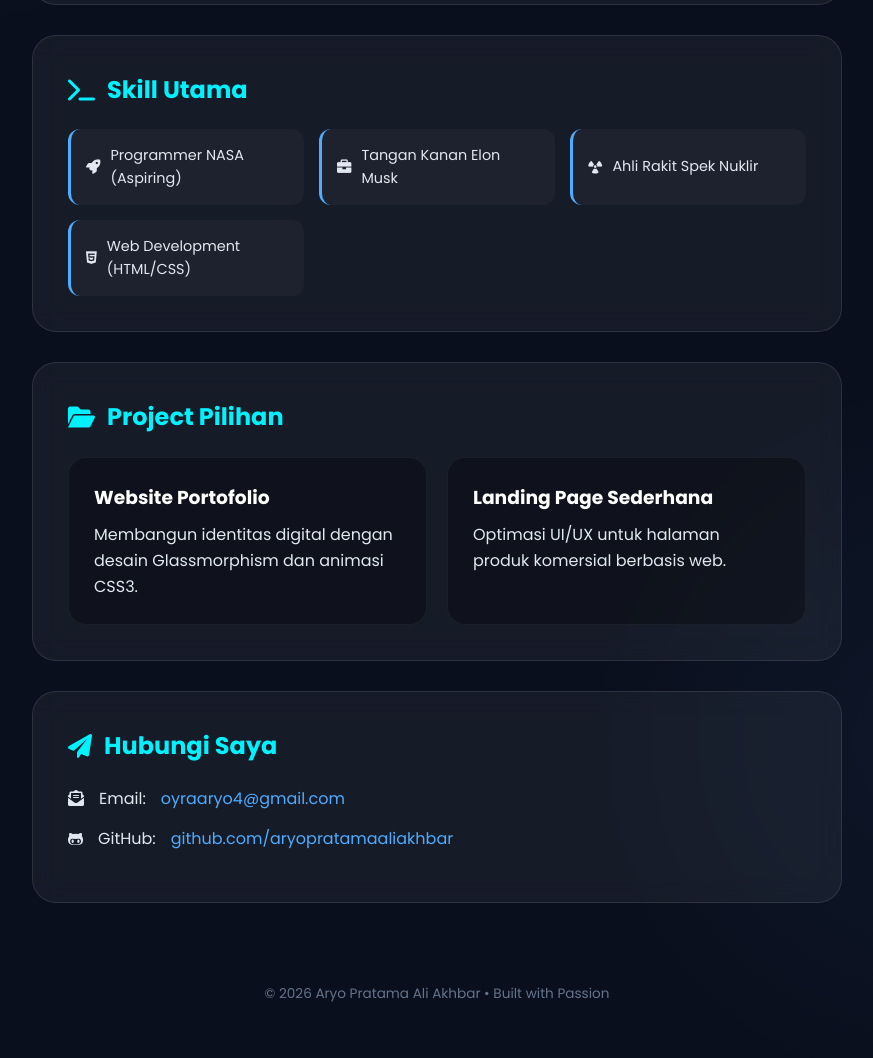
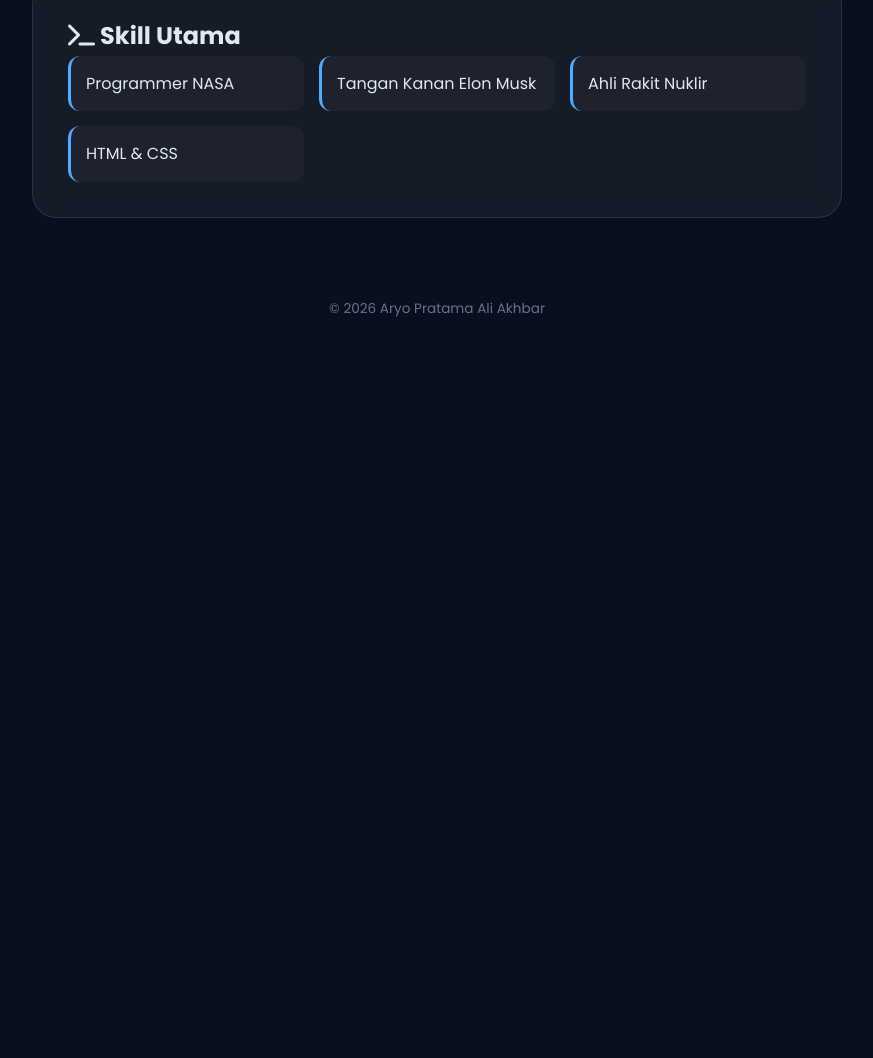
Before and after one commit to aryopratamaaliakhbar/aryopratamaaliakhbar.github.io, a plain HTML site: page index.html in a window 1280 px wide. Shown: the part 680-1738 px from the top of the page, without its empty margins (203-1076 px from the left). After the commit the page ends 1090 px from the top, so only its background shows below. Drawn offline with Linux system fonts and the light colour scheme.

Commit message:
index.html

```diff
--- a/index.html
+++ b/index.html
@@ -4,9 +4,7 @@
     <meta charset="UTF-8">
     <meta name="viewport" content="width=device-width, initial-scale=1.0">
     <title>Portofolio | Aryo Pratama Ali Akhbar</title>
-    <!-- Google Fonts -->
     <link href="https://fonts.googleapis.com/css2?family=Poppins:wght@300;400;600;700&family=Fira+Code:wght@400;500&display=swap" rel="stylesheet">
-    <!-- Font Awesome Icons -->
     <link rel="stylesheet" href="https://cdnjs.cloudflare.com/ajax/libs/font-awesome/6.0.0/css/all.min.css">
 
     <style>
@@ -18,48 +16,25 @@
             --text: #e2e8f0;
         }
 
-        * {
-            margin: 0;
-            padding: 0;
-            box-sizing: border-box;
-            font-family: 'Poppins', sans-serif;
-        }
+        * { margin: 0; padding: 0; box-sizing: border-box; font-family: 'Poppins', sans-serif; }
 
         body {
             background-color: var(--dark);
-            background-image:
-                radial-gradient(circle at 10% 20%, rgba(0, 242, 254, 0.05) 0%, transparent 20%),
-                radial-gradient(circle at 90% 80%, rgba(79, 172, 254, 0.05) 0%, transparent 20%);
+            background-image: radial-gradient(circle at 10% 20%, rgba(0, 242, 254, 0.05) 0%, transparent 20%);
             color: var(--text);
             line-height: 1.6;
-            overflow-x: hidden;
         }
 
-        /* Animasi Keyframes */
         @keyframes fadeInUp {
             from { opacity: 0; transform: translateY(40px); }
             to { opacity: 1; transform: translateY(0); }
         }
 
-        @keyframes profileGlow {
-            0% { box-shadow: 0 0 15px rgba(0, 242, 254, 0.3); }
-            50% { box-shadow: 0 0 35px rgba(0, 242, 254, 0.6); }
-            100% { box-shadow: 0 0 15px rgba(0, 242, 254, 0.3); }
-        }
+        .container { max-width: 850px; margin: 0 auto; padding: 40px 20px; }
 
-        .container {
-            max-width: 850px;
-            margin: 0 auto;
-            padding: 40px 20px;
-        }
+        header { text-align: center; padding: 60px 0; animation: fadeInUp 0.8s ease-out; }
 
-        /* Profile Header */
-        header {
-            text-align: center;
-            padding: 60px 0;
-            animation: fadeInUp 0.8s ease-out;
-        }
-
+        /* Frame Foto */
         .profile-wrapper {
             position: relative;
             display: inline-block;
@@ -71,37 +46,24 @@
             height: 180px;
             border-radius: 50%;
             object-fit: cover;
-            border: 3px solid var(--primary);
-            padding: 5px;
-            background: var(--dark);
-            animation: profileGlow 3s infinite ease-in-out;
-            transition: transform 0.5s cubic-bezier(0.175, 0.885, 0.32, 1.275);
+            border: 4px solid var(--primary);
+            box-shadow: 0 0 25px rgba(0, 242, 254, 0.5);
+            transition: 0.5s;
+            background-color: #1e293b; /* Warna cadangan jika foto gagal load */
         }
 
-        .profile-img:hover {
-            transform: scale(1.1) rotate(5deg);
-        }
+        .profile-img:hover { transform: scale(1.05); }
 
         h1 {
             font-size: 2.8rem;
-            font-weight: 700;
             background: linear-gradient(to right, var(--primary), var(--secondary));
             -webkit-background-clip: text;
             -webkit-text-fill-color: transparent;
-            margin-bottom: 5px;
         }
 
-        .typewriter {
-            font-family: 'Fira Code', monospace;
-            color: #94a3b8;
-            font-size: 1.1rem;
-        }
-
-        /* Section Styling */
         section {
             background: var(--card-bg);
             backdrop-filter: blur(12px);
-            -webkit-backdrop-filter: blur(12px);
             border: 1px solid rgba(255, 255, 255, 0.1);
             border-radius: 24px;
             padding: 35px;
@@ -109,98 +71,15 @@
             animation: fadeInUp 1s ease-out both;
         }
 
-        h2 {
-            font-size: 1.5rem;
-            color: var(--primary);
-            margin-bottom: 20px;
-            display: flex;
-            align-items: center;
-            gap: 12px;
-        }
+        .skill-grid { display: grid; grid-template-columns: repeat(auto-fit, minmax(200px, 1fr)); gap: 15px; }
+        .skill-item { background: rgba(255, 255, 255, 0.03); padding: 15px; border-radius: 12px; border-left: 3px solid var(--secondary); }
 
-        /* Skill Grid */
-        .skill-grid {
-            display: grid;
-            grid-template-columns: repeat(auto-fit, minmax(200px, 1fr));
-            gap: 15px;
-        }
+        .project-card { background: rgba(0, 0, 0, 0.3); padding: 25px; border-radius: 18px; margin-bottom: 15px; border: 1px solid rgba(255, 255, 255, 0.05); }
 
-        .skill-item {
-            background: rgba(255, 255, 255, 0.03);
-            padding: 15px;
-            border-radius: 12px;
-            font-size: 0.9rem;
-            border-left: 3px solid var(--secondary);
-            display: flex;
-            align-items: center;
-            gap: 10px;
-            transition: 0.3s;
-        }
+        footer { text-align: center; padding: 50px 0; color: #64748b; font-size: 0.85rem; }
 
-        .skill-item:hover {
-            background: rgba(255, 255, 255, 0.08);
-            transform: translateX(10px);
-        }
-
-        /* Project Cards */
-        .project-grid {
-            display: grid;
-            grid-template-columns: repeat(auto-fit, minmax(300px, 1fr));
-            gap: 20px;
-        }
-
-        .project-card {
-            background: rgba(0, 0, 0, 0.3);
-            padding: 25px;
-            border-radius: 18px;
-            border: 1px solid rgba(255, 255, 255, 0.05);
-            transition: 0.3s;
-        }
-
-        .project-card:hover {
-            border-color: var(--primary);
-            transform: translateY(-5px);
-        }
-
-        .project-card h3 {
-            color: white;
-            margin-bottom: 10px;
-        }
-
-        /* Contact Section */
-        .contact-info p {
-            margin-bottom: 15px;
-            display: flex;
-            align-items: center;
-            gap: 15px;
-        }
-
-        .contact-info a {
-            color: var(--secondary);
-            text-decoration: none;
-            font-weight: 500;
-        }
-
-        .contact-info a:hover {
-            text-decoration: underline;
-        }
-
-        footer {
-            text-align: center;
-            padding: 50px 0;
-            font-size: 0.85rem;
-            color: #64748b;
-        }
-
-        /* Delay Animasi tiap section */
         section:nth-child(2) { animation-delay: 0.2s; }
         section:nth-child(3) { animation-delay: 0.4s; }
-        section:nth-child(4) { animation-delay: 0.6s; }
-
-        @media (max-width: 600px) {
-            h1 { font-size: 2rem; }
-            section { padding: 25px; }
-        }
     </style>
 </head>
 <body>
@@ -208,53 +87,30 @@
 <div class="container">
     <header>
         <div class="profile-wrapper">
-            <!-- URL Foto sudah di-convert menjadi Direct Link -->
-            <img src="https://drive.google.com/uc?export=view&id=1AUJTUzFgrs_2a8ZVuvcFyK6uVP-6sK7P" alt="Aryo Pratama Ali Akhbar" class="profile-img">
+            <!-- LINK FOTO BARU -->
+            <img src="https://lh3.googleusercontent.com/d/1AUJTUzFgrs_2a8ZVuvcFyK6uVP-6sK7P" alt="Aryo Pratama Ali Akhbar" class="profile-img">
         </div>
         <h1>Aryo Pratama</h1>
-        <p class="typewriter">> Mahasiswa & Future Developer</p>
+        <p style="color: #94a3b8;">> Mahasiswa & Future Developer</p>
     </header>
 
     <section>
         <h2><i class="fas fa-id-card"></i> Tentang Saya</h2>
-        <p>
-            Saya adalah mahasiswa <strong>Universitas Latansa Mashiro</strong> yang memiliki minat besar dalam dunia teknologi,
-            khususnya pengembangan website. Berfokus pada pembangunan antarmuka yang bersih, modern, dan fungsional.
-        </p>
+        <p>Saya adalah mahasiswa <strong>Universitas Latansa Mashiro</strong> yang memiliki minat besar dalam dunia teknologi, khususnya pengembangan website.</p>
     </section>
 
     <section>
         <h2><i class="fas fa-terminal"></i> Skill Utama</h2>
         <div class="skill-grid">
-            <div class="skill-item"><i class="fas fa-rocket text-primary"></i> Programmer NASA (Aspiring)</div>
-            <div class="skill-item"><i class="fas fa-briefcase"></i> Tangan Kanan Elon Musk</div>
-            <div class="skill-item"><i class="fas fa-radiation"></i> Ahli Rakit Spek Nuklir</div>
-            <div class="skill-item"><i class="fab fa-html5"></i> Web Development (HTML/CSS)</div>
+            <div class="skill-item">Programmer NASA</div>
+            <div class="skill-item">Tangan Kanan Elon Musk</div>
+            <div class="skill-item">Ahli Rakit Nuklir</div>
+            <div class="skill-item">HTML & CSS</div>
         </div>
     </section>
 
-    <section>
-        <h2><i class="fas fa-folder-open"></i> Project Pilihan</h2>
-        <div class="project-grid">
-            <div class="project-card">
-                <h3>Website Portofolio</h3>
-                <p>Membangun identitas digital dengan desain Glassmorphism dan animasi CSS3.</p>
-            </div>
-            <div class="project-card">
-                <h3>Landing Page Sederhana</h3>
-                <p>Optimasi UI/UX untuk halaman produk komersial berbasis web.</p>
-            </div>
-        </div>
-    </section>
-
-    <section class="contact-info">
-        <h2><i class="fas fa-paper-plane"></i> Hubungi Saya</h2>
-        <p><i class="fas fa-envelope-open-text"></i> Email: <a href="mailto:oyraaryo4@gmail.com">oyraaryo4@gmail.com</a></p>
-        <p><i class="fab fa-github-alt"></i> GitHub: <a href="https://github.com/aryopratamaaliakhbar" target="_blank">github.com/aryopratamaaliakhbar</a></p>
-    </section>
-
     <footer>
-        <p>© 2026 Aryo Pratama Ali Akhbar • Built with Passion</p>
+        <p>© 2026 Aryo Pratama Ali Akhbar</p>
     </footer>
 </div>
 
```
